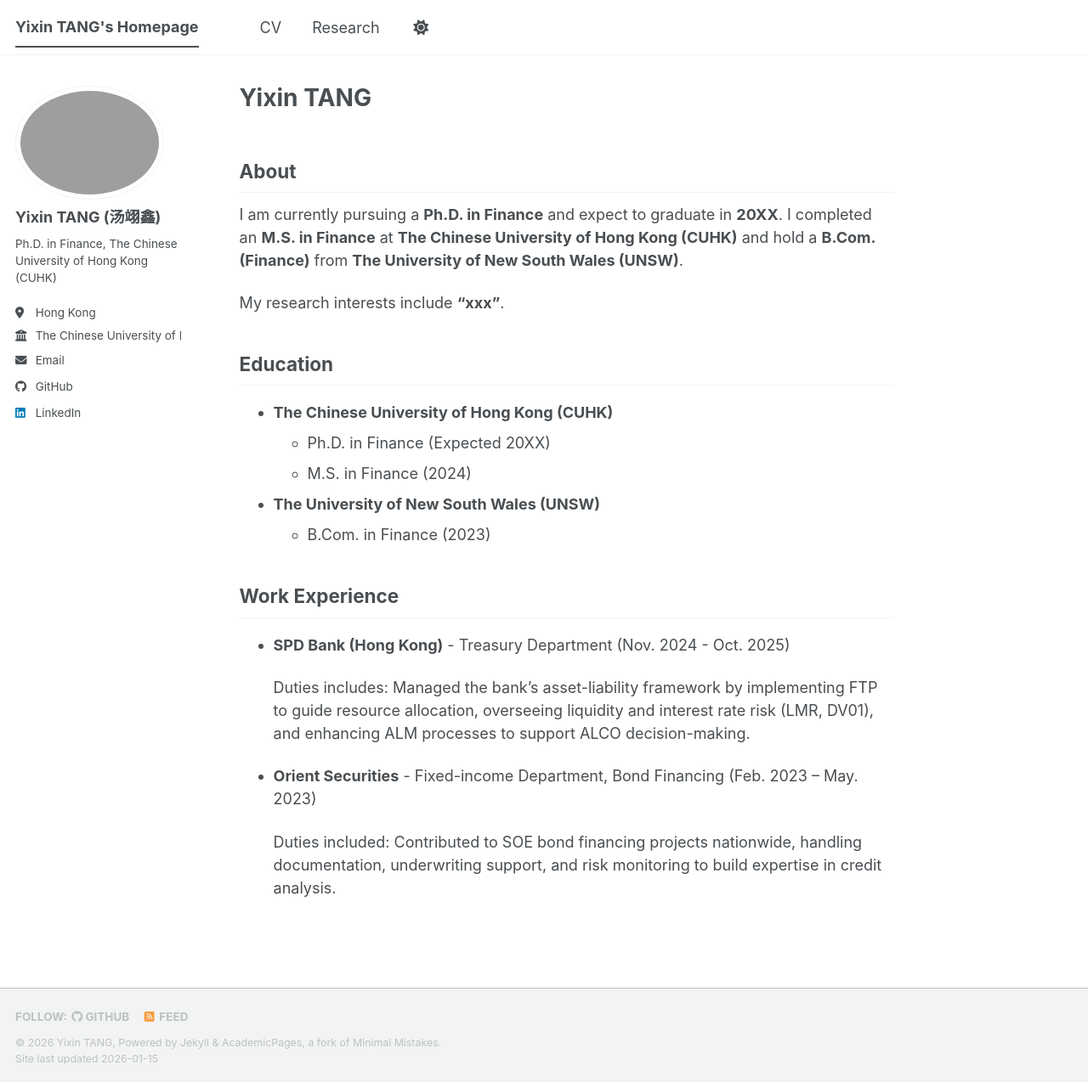
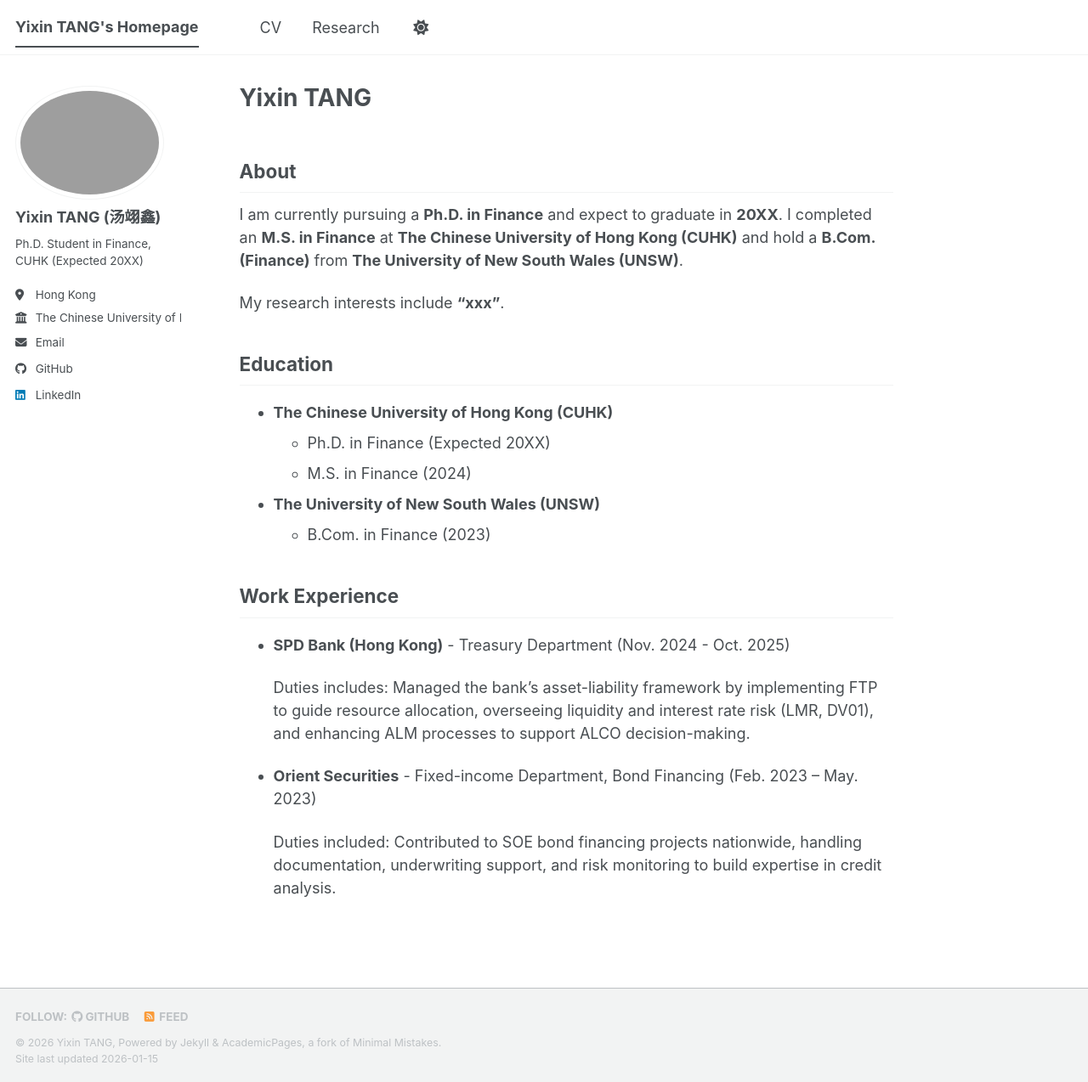
Before and after one commit to tyx0102/tyx0102.github.io, a Jekyll site: the page built from _pages/about.md, in a window 1280 px wide and 1274 px high. Shown: the whole window at 85% size. Built offline with Jekyll 4.4.1, drawn with Linux system fonts in a browser that asks for light colours; a script bundle is joined from its source files by our own code; library files that are not in the unit come from our copies.

Commit message:
Update _config.yml

```diff
--- a/_config.yml
+++ b/_config.yml
@@ -26,7 +26,7 @@
   avatar           : "profile.png"
   name             : "Yixin TANG (汤翊鑫)"
   pronouns         : # example: "she/her"
-  bio              : "Ph.D. in Finance, The Chinese University of Hong Kong (CUHK)"
+  bio              : "Ph.D. Student in Finance, CUHK (Expected 20XX)"
   location         : "Hong Kong"
   employer         : "The Chinese University of Hong Kong"
   uri              : # URL
```
